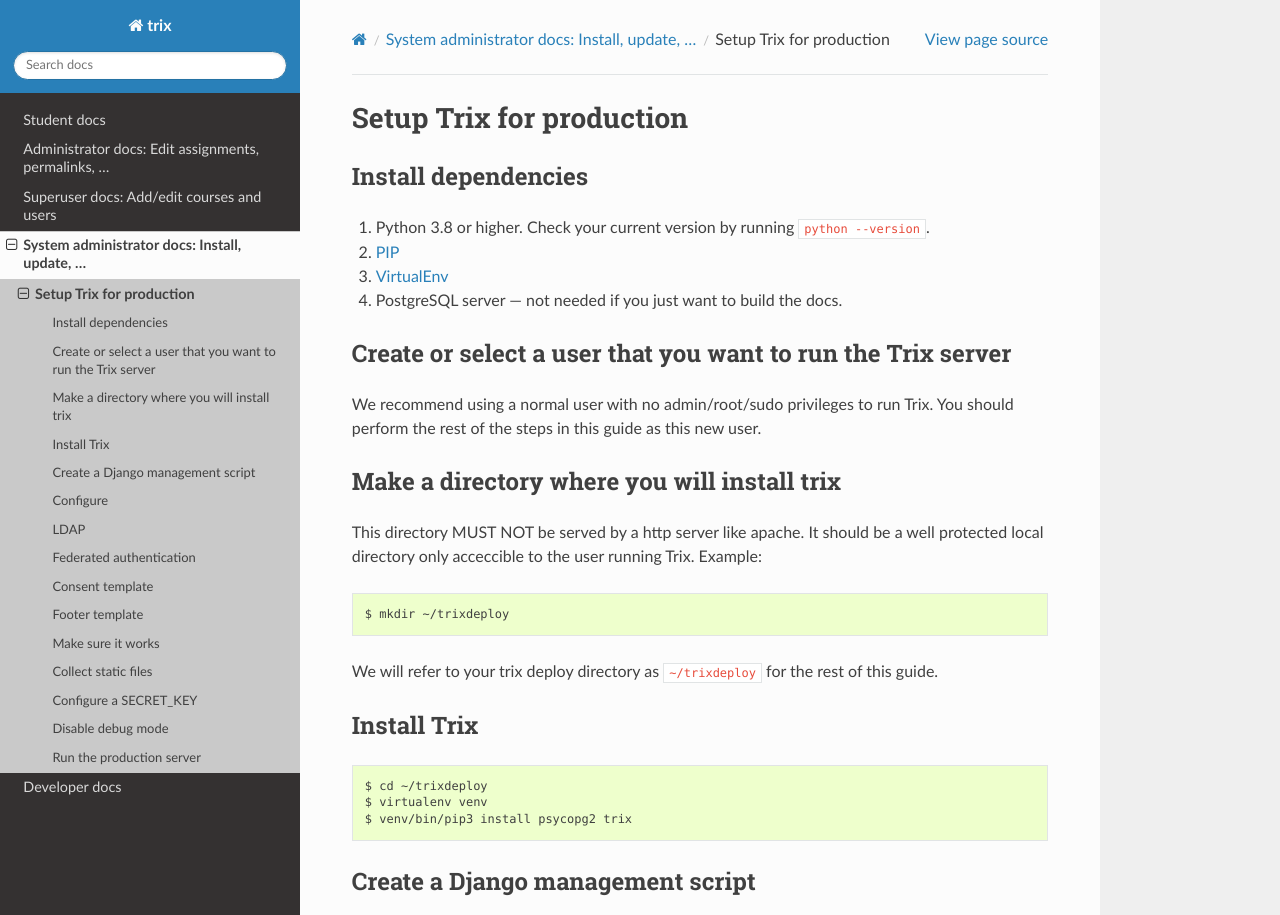
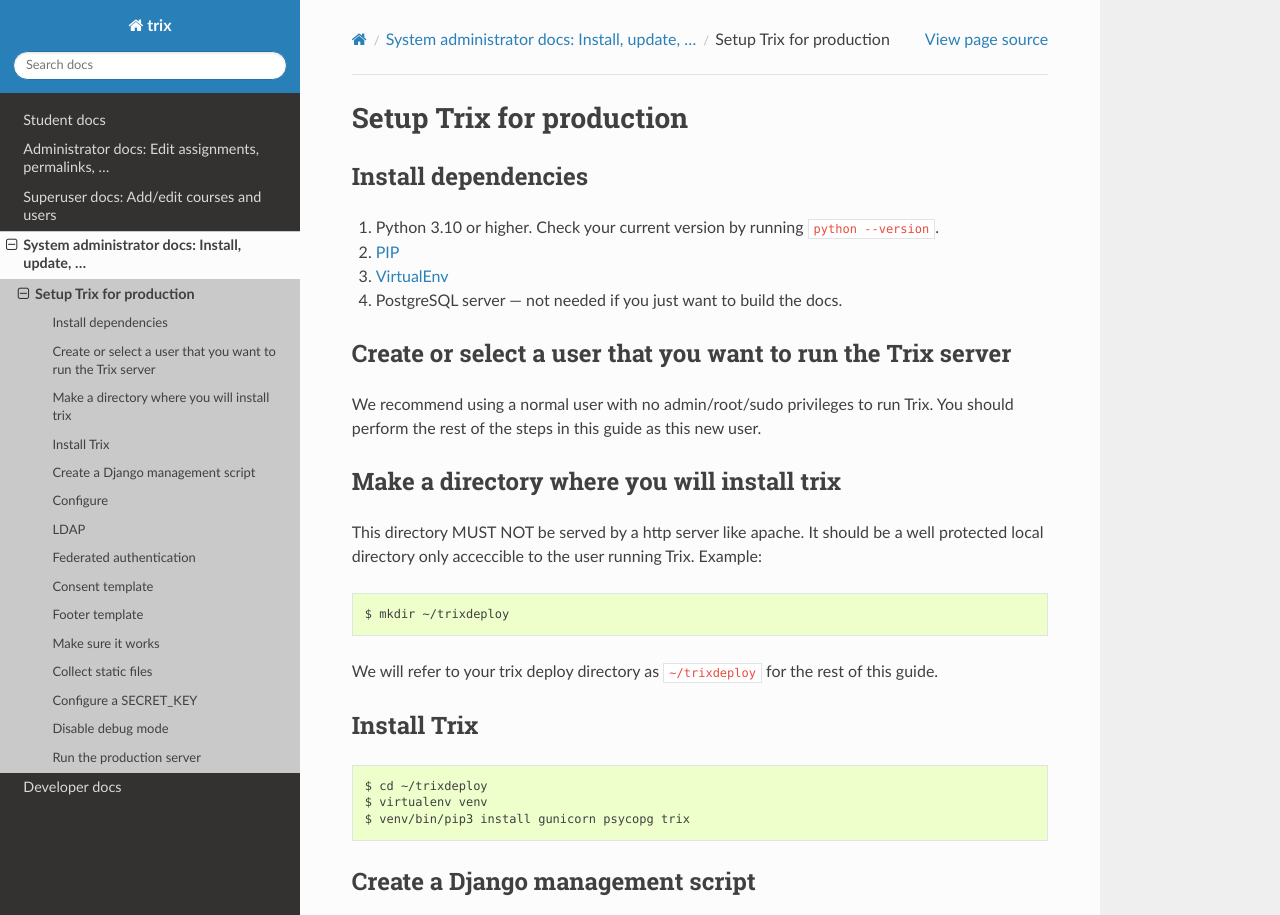
Before and after one commit to devilry/trix2, a Sphinx documentation site: the page built from docs/sysadmin/deploy.rst, in a window 1280 px wide and 1400 px high. Shown: the top 915 px of the window. Built offline with Sphinx 7.4.7 and the Read the Docs theme 3.1.0, drawn with Linux system fonts in a browser that asks for light colours; some of the changed text lies outside the part shown.

Commit message:
Gunicorn isn't a dependency, but rather the recommended HTTP server; psycopg v3+

```diff
--- a/docs/sysadmin/deploy.rst
+++ b/docs/sysadmin/deploy.rst
@@ -6,7 +6,7 @@
 ********************
 Install dependencies
 ********************
-#. Python 3.8 or higher. Check your current version by running ``python --version``.
+#. Python 3.10 or higher. Check your current version by running ``python --version``.
 #. PIP_
 #. VirtualEnv_
 #. PostgreSQL server --- not needed if you just want to build the docs.
@@ -38,7 +38,7 @@
 
     $ cd ~/trixdeploy
     $ virtualenv venv
-    $ venv/bin/pip3 install psycopg2 trix
+    $ venv/bin/pip3 install gunicorn psycopg trix
 
 
 *********************************
@@ -69,7 +69,7 @@
     # Database config
     DATABASES = {
       'default': {
-        'ENGINE': 'django.db.backends.postgresql_psycopg2',
+        'ENGINE': 'django.db.backends.postgresql',
         'NAME': 'DATABASE_NAME',
         'USER': 'DATABASE_USERNAME',
         'PASSWORD': 'DATABASE_PASSWORD',
--- a/pyproject.toml
+++ b/pyproject.toml
@@ -27,7 +27,6 @@
     "PyYAML>=6.0",
     "cradmin-legacy>=5.0.0",
     "django-allauth[socialaccount]==65.3.*",
-    "gunicorn",
 ]
 
 classifiers = [
```
